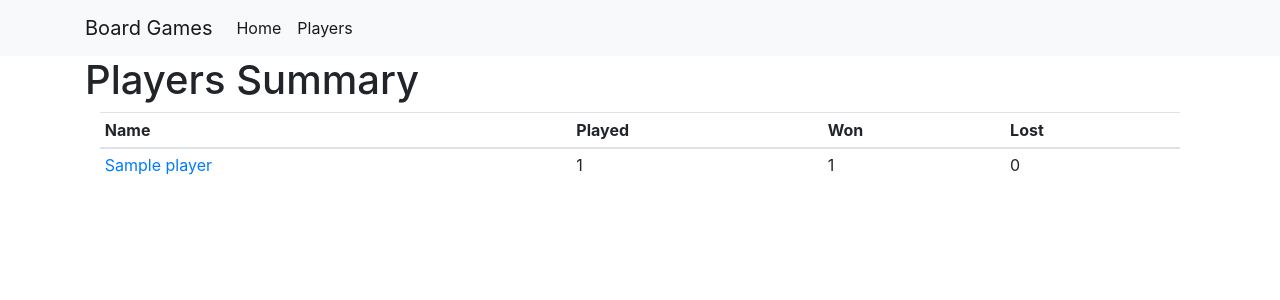
After one commit to HaeckelK/games_logger_django, a Django app: page /players/ in a window 1280 px wide. The commit adds this page. Shown: the top 300 px of the page. Run offline with Django 3.2, Linux system fonts and the light colour scheme; tables that the repository leaves empty hold one stand-in row (values such as "Sample post"); some libraries are stand-ins or nearby versions.

Commit message:
feat: players played, won, lost summary table (#4)
Co-authored-by: HaeckelK <haeckelk.github@gmail.com>

```diff
--- /dev/null
+++ b/games_logger/games/templates/players.html
@@ -0,0 +1,29 @@
+{% extends "base.html" %}
+{% block page_content %}
+<h1>Players Summary</h1>
+
+<div class="container">
+    <table class="table table-sm">
+        <thead>
+            <tr>
+                <th scope="col">Name</th>
+                <th scope="col">Played</th>
+                <th scope="col">Won</th>
+                <th scope="col">Lost</th>
+            </tr>
+            </tr>
+        </thead>
+        <tbody>
+            {% for player in players %}
+            <tr>
+                <td><a href="{{player.player.url}}">{{player.player.name}}</a></td>
+                <td>{{player.played}}</td>
+                <td>{{player.won}}</td>
+                <td>{{player.lost}}</td>
+            </tr>
+            {% endfor %}
+
+        </tbody>
+    </table>
+</div>
+{% endblock %}
--- a/games_logger/games/urls.py
+++ b/games_logger/games/urls.py
@@ -4,4 +4,5 @@ from games import views
 urlpatterns = [
     path('', views.index, name='index'),
     path("player/<int:pk>/", views.player_detail, name="player"),
+    path("players/", views.players, name="players"),
 ]
--- a/games_logger/games/views.py
+++ b/games_logger/games/views.py
@@ -1,5 +1,10 @@
+from collections import namedtuple
+
 from django.shortcuts import render
 from .models import Match, Player
+
+
+DemoPlayer = namedtuple("DemoPlayer", ["player", "played", "won", "lost"])
 
 
 def hello_world(request):
@@ -21,3 +26,17 @@ def player_detail(request, pk: int):
                "played": played,
                "won": won}
     return render(request, "player.html", context)
+
+
+def players(request):
+    players = Player.objects.all()
+    players_data = []
+    for player in players:
+        played = Match.objects.filter(players__in=[player]).count()
+        won = Match.objects.filter(winners__in=[player]).count()
+        lost = played - won
+        item = DemoPlayer(player=player, played=played, won=won, lost=lost)
+        players_data.append(item)
+    players_data = sorted(players_data, key=lambda x: x.won, reverse=True)
+    context = {"players": players_data}
+    return render(request, "players.html", context)
--- a/games_logger/games_logger/templates/base.html
+++ b/games_logger/games_logger/templates/base.html
@@ -27,6 +27,9 @@
                     <li class="nav-item active">
                         <a class="nav-link" href="{% url 'index' %}">Home</a>
                     </li>
+                    <li class="nav-item active">
+                        <a class="nav-link" href="{% url 'players' %}">Players</a>
+                    </li>
                 </ul>
             </div>
         </div>
```
